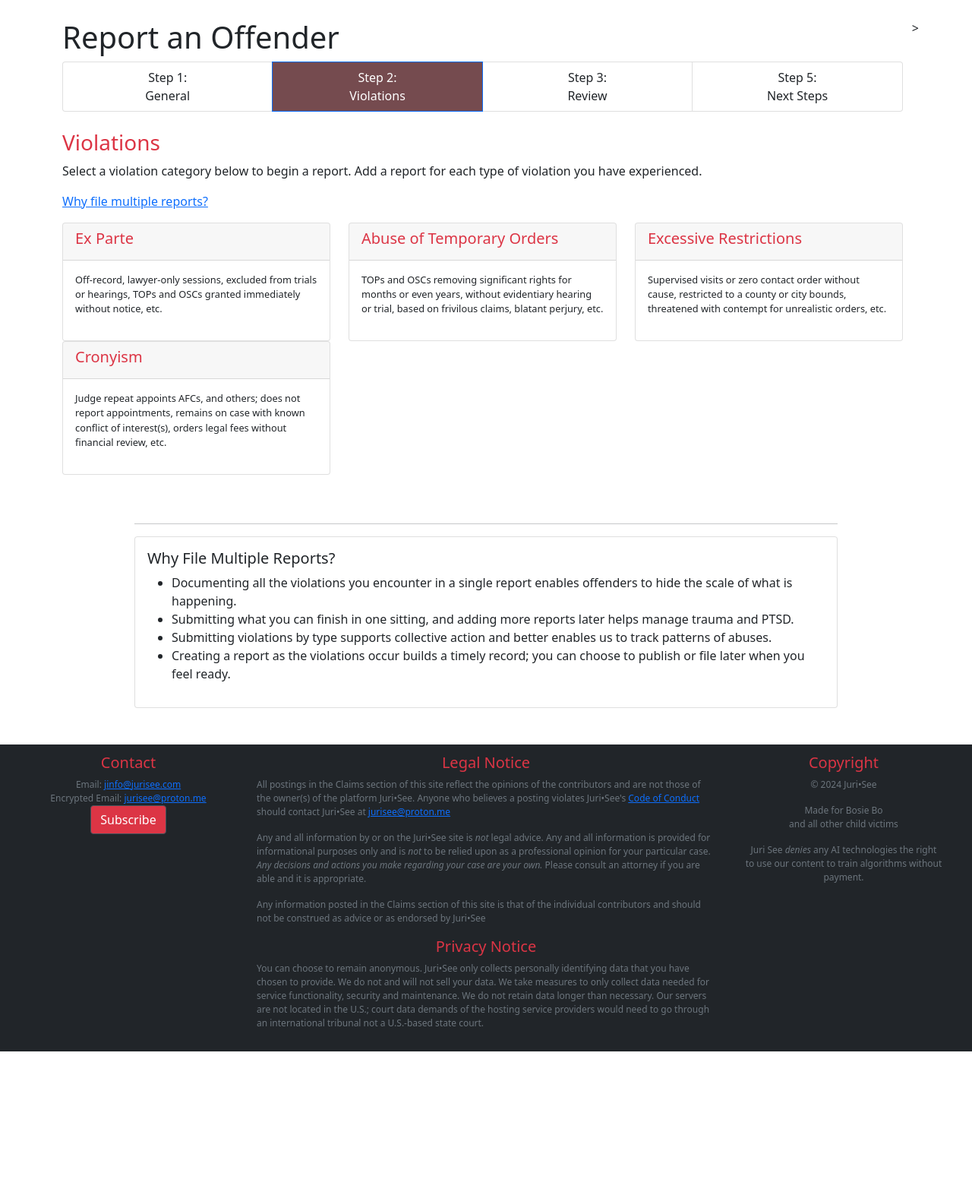
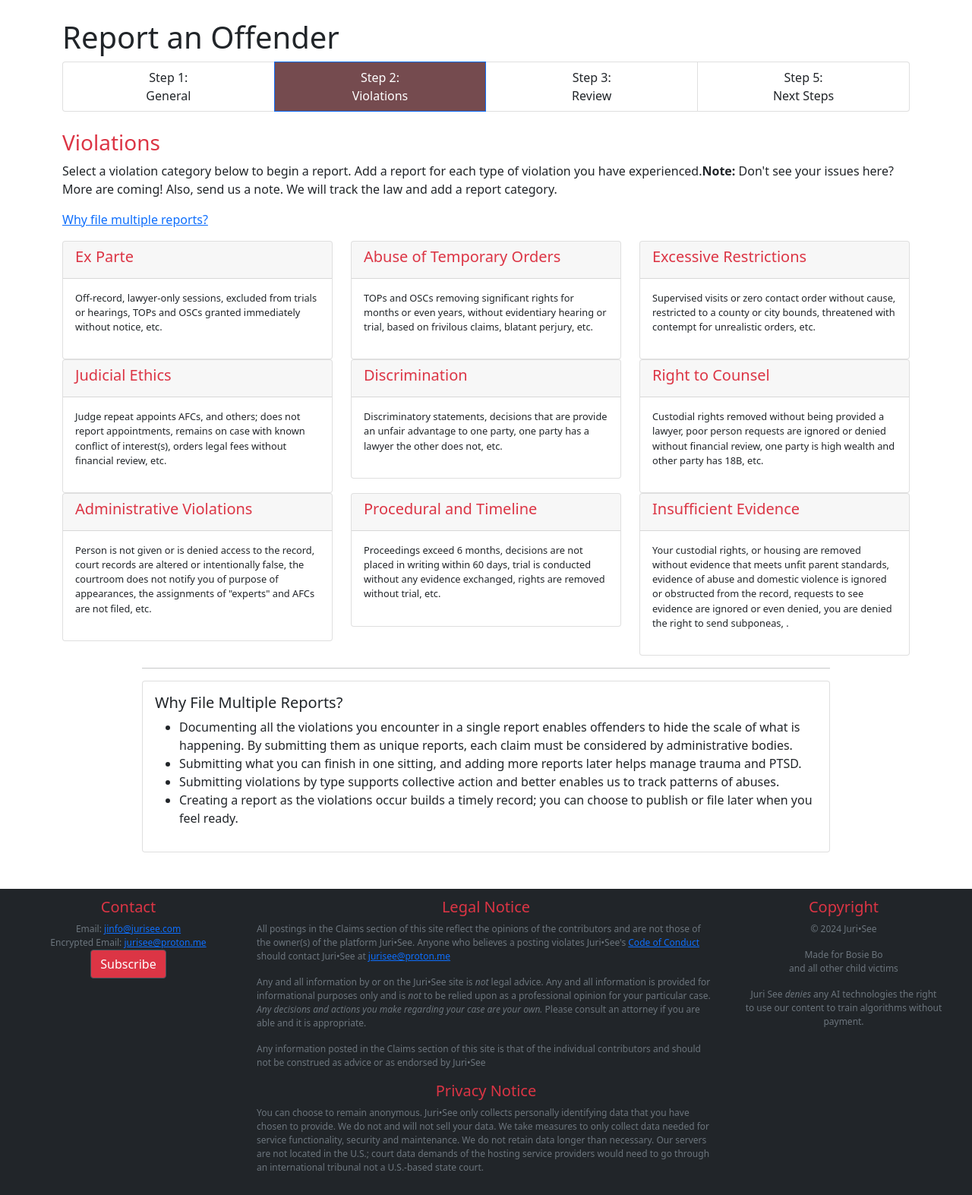
Before and after one commit to jurisee/jurisee, a Flask app: page /claims/violations/1 in a window 1280 px wide. Shown: the part 56-1629 px from the top of the page at 76% size. Before the commit the page ends 1440 px from the top, so only its background shows below. Run offline with Flask 3, Linux system fonts and the light colour scheme; the visitor is signed in with stand-in values (Sample User, id 1); some libraries are stand-ins or nearby versions.

Commit message:
add categories of claims

```diff
--- a/app/claims/routes.py
+++ b/app/claims/routes.py
@@ -177,7 +177,7 @@ def addActor():
         new_actor = Actors(fName=form.fName.data,lName=form.lName.data,FUID=form.FUID.data,licenseNum=form.licenseNum.data, email=form.email.data)
         db.session.add(new_actor)
         db.session.commit()
-        return redirect(url_for('registry.addOrg'))
+        return redirect(url_for('claims.addReport', type='report'))
     return render_template('claims/addactor.html', form=form, actors=actors)
 
 @bp.route('/addorg/', methods=('GET','POST'))
--- a/app/models.py
+++ b/app/models.py
@@ -13,7 +13,7 @@ from flask_marshmallow import Marshmallow
 class User(UserMixin, db.Model):
     id = db.Column(db.Integer, primary_key=True) # primary keys are required by SQLAlchemy
     email = db.Column(db.String(100), unique=True)
-    password = db.Column(db.String(100))
+    password = db.Column(db.String(1000))
     name = db.Column(db.String(1000))
     created_at = db.Column(db.DateTime, server_default=db.func.now())
 
--- a/app/templates/base.html
+++ b/app/templates/base.html
@@ -108,6 +108,9 @@
        color: #6c757d;
    }
 
+   textarea {
+           height: 15em;
+   }
     </style>
 
     <!-- MailerLite Universal -->
--- a/app/templates/claims/violations.html
+++ b/app/templates/claims/violations.html
@@ -20,8 +20,9 @@
 <br>
     <h3 class="red-text">Violations</h3>
 
-    <p>Select a violation category below to begin a report. Add a report for each type of violation you have experienced. </p>
+    <p>Select a violation category below to begin a report. Add a report for each type of violation you have experienced.<strong>Note:</strong> Don't see your issues here? More are coming! Also, send us a note. We will track the law and add a report category.</p>
     <p><a href="#multiple">Why file multiple reports?</strong></a></p>
+
 
 
 <div class ="row">
@@ -73,24 +74,95 @@
     <div class="card violations">
         <a href="{{ url_for('claims.addViolations', type=type, vio_id=4) }}">
         <div class="card-header">
-           <h5 class="red-text">Cronyism</h5>
+           <h5 class="red-text">Judicial Ethics</h5>
         </div>
         <div class="card-body">
             <p>Judge repeat appoints AFCs, and others; does not report appointments, remains on case with known conflict of interest(s), orders legal fees without financial review, etc.</p>
         </div>
         </a>
     </div>
-</div>
-    </div>
-
-    <div class="col-md-4">
 
     </div>
 
     <div class="col-md-4">
 
+    <div class="card violations">
+        <a href="{{ url_for('claims.addViolations', type=type, vio_id=5) }}">
+        <div class="card-header">
+           <h5 class="red-text">Discrimination</h5>
+        </div>
+        <div class="card-body">
+            <p>Discriminatory statements, decisions that are provide an unfair advantage to one party, one party has a lawyer the other does not, etc.</p>
+        </div>
+        </a>
     </div>
-</div>>
+
+    </div>
+
+    <div class="col-md-4">
+
+    <div class="card violations">
+        <a href="{{ url_for('claims.addViolations', type=type, vio_id=6) }}">
+        <div class="card-header">
+           <h5 class="red-text">Right to Counsel</h5>
+        </div>
+        <div class="card-body">
+            <p>Custodial rights removed without being provided a lawyer, poor person requests are ignored or denied without financial review, one party is high wealth and other party has 18B, etc.</p>
+        </div>
+        </a>
+    </div>
+
+    </div>
+
+</div>
+
+  <div class="row">
+    <div class="col-md-4">
+
+    <div class="card violations">
+        <a href="{{ url_for('claims.addViolations', type=type, vio_id=7) }}">
+        <div class="card-header">
+           <h5 class="red-text">Administrative Violations</h5>
+        </div>
+        <div class="card-body">
+            <p>Person is not given or is denied access to the record, court records are altered or intentionally false, the courtroom does not notify you of purpose of appearances, the assignments of "experts" and AFCs are not filed, etc.</p>
+        </div>
+        </a>
+    </div>
+
+    </div>
+
+    <div class="col-md-4">
+
+    <div class="card violations">
+        <a href="{{ url_for('claims.addViolations', type=type, vio_id=8) }}">
+        <div class="card-header">
+           <h5 class="red-text">Procedural and Timeline</h5>
+        </div>
+        <div class="card-body">
+            <p>Proceedings exceed 6 months, decisions are not placed in writing within 60 days, trial is conducted without any evidence exchanged, rights are removed without trial, etc.</p>
+        </div>
+        </a>
+    </div>
+
+    </div>
+
+    <div class="col-md-4">
+
+    <div class="card violations">
+        <a href="{{ url_for('claims.addViolations', type=type, vio_id=9) }}">
+        <div class="card-header">
+           <h5 class="red-text">Insufficient Evidence</h5>
+        </div>
+        <div class="card-body">
+            <p>Your custodial rights, or housing are removed without evidence that meets unfit parent standards, evidence of abuse and domestic violence is ignored or obstructed from the record, requests to see evidence are ignored or even denied, you are denied the right to send subponeas,  .</p>
+        </div>
+        </a>
+    </div>
+
+    </div>
+
+</div>
 
 
 </div>
@@ -106,7 +178,7 @@
         <div class="card-body">
             <h5 class="card-title">Why File Multiple Reports?</h5>
             <ul>
-                <li>Documenting all the violations you encounter in a single report enables offenders to hide the scale of what is happening.</li>
+                <li>Documenting all the violations you encounter in a single report enables offenders to hide the scale of what is happening. By submitting them as unique reports, each claim must be considered by administrative bodies.</li>
                 <li>Submitting what you can finish in one sitting, and adding more reports later helps manage trauma and PTSD.</li>
                 <li>Submitting violations by type supports collective action and better enables us to track patterns of abuses.</li>
                 <li>Creating a report as the violations occur builds a timely record; you can choose to publish or file later when you feel ready.</li>
```
Also changed, not shown: app/claims/forms.py (+3 -5 lines), app/templates/claims/index.html (+29 -26 lines), app/templates/codeconduct.html (+6 -6 lines).
